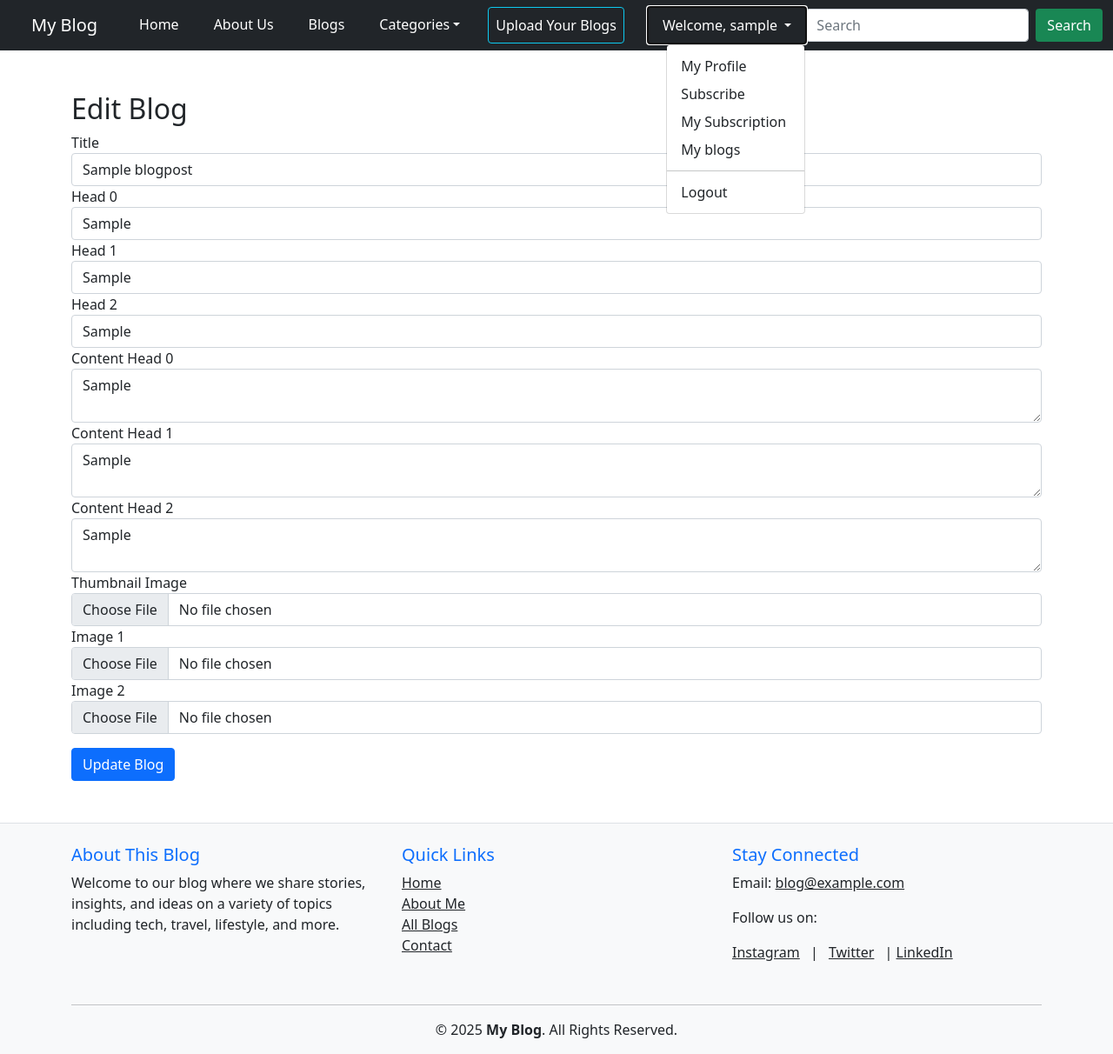
After one commit to manaschawla/blogweb, a Django app: page /blog/1/edit/ in a window 1280 px wide, after a click that opens the changed part. The commit adds this page. Shown: the whole page at 87% size. Run offline with Django 5.2, Linux system fonts and the light colour scheme; a user stored in the database is signed in; tables that the repository leaves empty hold one stand-in row (values such as "Sample post").

```diff
--- a/blogwebsite/blogs/models.py
+++ b/blogwebsite/blogs/models.py
@@ -24,9 +24,12 @@ class Blogpost(models.Model):
     chead1=models.CharField(max_length=5000, default="")
     chead2=models.CharField(max_length=5000, default="")
     pub_date=models.DateField()
+    deleted_at = models.DateTimeField(null=True, blank=True)
     image_thumbnail = models.ImageField(upload_to="blogs/images", blank=True, null=True)
     image1 = models.ImageField(upload_to="blogs/images", blank=True, null=True)
     image2 = models.ImageField(upload_to="blogs/images", blank=True, null=True)
+    edited_by = models.ForeignKey(User, null=True, blank=True, on_delete=models.SET_NULL, related_name="edited_blogs")
+    edited_at = models.DateTimeField(null=True, blank=True)
 
     def total_likes(self):
         return self.likes.count()
@@ -56,9 +59,6 @@ class Custom_user(models.Model):
 
     def __str__(self):
         return f"{self.first_name} {self.last_name} ({self.role})"
-
-from django.db import models
-from django.contrib.auth.models import User
 
 class RequestRole(models.Model):
     ROLE_CHOICES = (
--- a/blogwebsite/blogs/templates/blogs/basic.html
+++ b/blogwebsite/blogs/templates/blogs/basic.html
@@ -46,7 +46,7 @@
 
         <li><a class="dropdown-item" href="{% url 'plans' %}">Subscribe</a></li>
         <li><a class="dropdown-item" href="{% url 'subscriptionview' %}">My Subscription</a></li>
-        <li><a class="dropdown-item" href="{% url 'myblogs' %}">My blogs</a></li>
+        <li><a class="dropdown-item" href="{% url 'my_blogs' %}">My blogs</a></li>
 
         <li><hr class="dropdown-divider"></li>
         <li><form method="POST" action="{% url 'logout' %}">
--- /dev/null
+++ b/blogwebsite/blogs/templates/blogs/edit_blog.html
@@ -0,0 +1,41 @@
+{% extends "blogs/basic.html" %}
+{% block content %}
+<div class="container mt-5">
+    <h2>Edit Blog</h2>
+    <form method="POST" enctype="multipart/form-data">
+        {% csrf_token %}
+
+        <label>Title</label>
+        <input type="text" name="title" value="{{ blog.title }}" class="form-control" required>
+
+        <label>Head 0</label>
+        <input type="text" name="head0" value="{{ blog.head0 }}" class="form-control">
+
+        <label>Head 1</label>
+        <input type="text" name="head1" value="{{ blog.head1 }}" class="form-control">
+
+        <label>Head 2</label>
+        <input type="text" name="head2" value="{{ blog.head2 }}" class="form-control">
+
+        <label>Content Head 0</label>
+        <textarea name="chead0" class="form-control">{{ blog.chead0 }}</textarea>
+
+        <label>Content Head 1</label>
+        <textarea name="chead1" class="form-control">{{ blog.chead1 }}</textarea>
+
+        <label>Content Head 2</label>
+        <textarea name="chead2" class="form-control">{{ blog.chead2 }}</textarea>
+
+        <label>Thumbnail Image</label>
+        <input type="file" name="image_thumbnail" class="form-control">
+
+        <label>Image 1</label>
+        <input type="file" name="image1" class="form-control">
+
+        <label>Image 2</label>
+        <input type="file" name="image2" class="form-control">
+
+        <button type="submit" class="btn btn-primary mt-3">Update Blog</button>
+    </form>
+</div>
+{% endblock %}
--- a/blogwebsite/blogs/urls.py
+++ b/blogwebsite/blogs/urls.py
@@ -32,5 +32,7 @@ path("upload_check", views.upload_check, name = "upload_check"),
 path('send-blogger-request/', views.send_blogger_request, name='send_blogger_request'),
 path('request-pending/', views.request_pending, name='request_pending'),
 path('blog/<int:blog_id>/like/', views.toggle_like, name='toggle_like'),
-path('myblogs', views.my_blogs, name='myblogs'),
+path('my_blogs', views.my_blogs, name='my_blogs'),
+  path('blog/<int:post_id>/delete/', views.delete_blog, name='delete_blog'),
+  path("blog/<int:post_id>/edit/", views.edit_blog, name="edit_blog"),
 ] + static(settings.MEDIA_URL, document_root=settings.MEDIA_ROOT)
--- a/blogwebsite/blogs/views.py
+++ b/blogwebsite/blogs/views.py
@@ -6,7 +6,9 @@ from django.contrib.auth.decorators import login_required
 from django.contrib.auth.models import User
 from django.contrib.auth import login
 from django.core.mail import EmailMessage
+from django.core.mail import EmailMultiAlternatives
 from django.template.loader import render_to_string
+from datetime import datetime
 from .forms import ProfileForm,SubscriptionSelectForm
 from django.shortcuts import redirect
 from django.contrib import messages
@@ -19,6 +21,7 @@ from django.conf import settings
 def register(request):
     if request.method == 'POST':
         username = request.POST['username']
+        email = request.POST['email']
         password = request.POST['password']
         confirm_password = request.POST['confirm_password']
 
@@ -30,12 +33,35 @@ def register(request):
             messages.error(request, "Username already taken.")
             return render(request, 'blogs/register.html')
 
-        user = User.objects.create_user(username=username, password=password)
-        Custom_user.objects.create(user = user)
+        if User.objects.filter(email=email).exists():
+            messages.error(request, "Email already registered.")
+            return render(request, 'blogs/register.html')
+
+        user = User.objects.create_user(username=username, email=email, password=password)
+        custom_user = Custom_user.objects.create(user=user, email=email)
+
         login(request, user)
+
+
+        message = render_to_string('blogs/emails/welcome_email.html', {
+            'custom_user': custom_user,
+            'site_url': 'https://yourwebsite.com'
+        })
+
+        email_message = EmailMessage(
+            subject="Welcome to Our Blog!",
+            body=message,
+            from_email=settings.DEFAULT_FROM_EMAIL,
+            to=[email]
+        )
+        email_message.content_subtype = "html"
+        email_message.send()
+
+        messages.success(request, "Registration successful! A welcome email has been sent.")
         return redirect('/')
 
     return render(request, 'blogs/register.html')
+
 
 @login_required
 def edit_profile(request, user_id):
@@ -80,7 +106,7 @@ def contact(request):
 
 
 def blogs(request):
-    blog_post = Blogpost.objects.all().order_by('-pub_date')
+    blog_post = Blogpost.objects.filter(deleted_at__isnull=True).order_by('-pub_date')
     print(blog_post)
     params = {'allblogs': blog_post}
     return render( request, 'blogs/blogpost.html',params)
@@ -144,10 +170,12 @@ def subscribe(request, plan_id):
         return redirect('pay_method', plan_id=plan.id)
 
 
-def subscription_success(request):
+def subscription_success(request, subscription_id):
+    subscription = get_object_or_404(UserSubscription, id=subscription_id)
     send_invoice_email(request.user, subscription)
     messages.success(request, "Subscription purchased successfully. Invoice sent to your email.")
-    return render(request, 'blogs/success.html')
+    return render(request, 'blogs/success.html', {'subscription': subscription})
+
 
 def subscription_view(request):
     try:
@@ -172,9 +200,14 @@ def pay_method(request,plan_id):
                 status='success',
                 amount=plan.price,
             )
+            subscription = UserSubscription.objects.get(user=request.user)
+            send_invoice_email(request.user, subscription)
             return render(request, 'blogs/success.html', {'plan': plan})
 
+
         elif payment_method in ['bank', 'cards', 'netbanking']:
+            subscription = UserSubscription.objects.get(user=request.user)
+            send_invoice_email(request.user, subscription)
             return redirect('razorpay_payment', plan_id=plan.id)
 
     return render(request, 'blogs/select_pay_method.html', {'plan': plan})
@@ -216,22 +249,22 @@ def payment_success(request, plan_id):
 
 
 def food_category(request):
-    food = Blogpost.objects.filter(category__category_name__iexact='food')
+    food = Blogpost.objects.filter(category__category_name__iexact='food', deleted_at__isnull=True)
     print(food)
     return render(request, "blogs/food_post.html", {'food': food})
 
 def tech_category(request):
-    tech = Blogpost.objects.filter(category__category_name__iexact='tech')
+    tech = Blogpost.objects.filter(category__category_name__iexact='tech', deleted_at__isnull=True)
     print(tech)
     return render(request, "blogs/tech_post.html", {'tech': tech})
 
 def life_category(request):
-    life = Blogpost.objects.filter(category__category_name__iexact='lifestyle')
+    life = Blogpost.objects.filter(category__category_name__iexact='lifestyle', deleted_at__isnull=True)
     print(life)
     return render(request, "blogs/life_post.html", {'life': life})
 
 def travel_category(request):
-    travel = Blogpost.objects.filter(category__category_name__iexact='travel')
+    travel = Blogpost.objects.filter(category__category_name__iexact='travel', deleted_at__isnull=True)
     print(travel)
     return render(request, "blogs/travel_post.html", {'travel': travel})
 
@@ -313,16 +346,29 @@ def send_blogger_request(request):
                 requested_role='Blogger'
             )
 
-            send_mail(
-                subject='New Blogger Access Request',
-                message=f'User {request.user.username} has requested blogger access.',
-                from_email=settings.DEFAULT_FROM_EMAIL,
-                recipient_list=['manaschawla324@gmail.com'],  # Replace with real admin email
-                fail_silently=False,
+            admin_email = 'manaschawla324@gmail.com'
+            subject = "New Blogger Access Request"
+
+            html_content = render_to_string(
+                "blogs/emails/request_role.html",
+                {"user": request.user, "current_year": datetime.now().year}
             )
+
+            email = EmailMessage(
+                subject,
+                html_content,
+                settings.DEFAULT_FROM_EMAIL,
+                [admin_email]
+            )
+            email.content_subtype = "html"
+            email.send(fail_silently=False)  # Forces error if something goes wrong
+
+            return redirect('request_pending')
+
         return redirect('request_pending')
-    else:
-        return redirect('upload_blog')
+    return redirect('upload_blog')
+
+
 
 def request_pending(request):
     return render(request, 'blogs/request_pending.html')
@@ -344,7 +390,49 @@ def send_invoice_email(user, subscription):
     email.content_subtype = "html"
     email.send()
 
+@login_required
+def my_blogs(request):
+    blogs = Blogpost.objects.filter(author = request.user,deleted_at__isnull=True)
+    return render(request, 'blogs/author_blogs.html', {'blogdata': blogs})
 
-def my_blogs(request):
-    blogs = Blogpost.objects.filter(author = request.user)
-    return render(request, 'blogs/author_blogs.html', {'blogdata': blogs})
+@login_required
+def delete_blog(request, post_id):
+    blog = get_object_or_404(Blogpost, post_id=post_id, author=request.user)
+    blog.deleted_at = timezone.now()
+    blog.save(update_fields=['deleted_at'])
+    messages.success(request, f'Your blog "{blog.title}" was deleted successfully.')
+    return redirect('my_blogs')
+
+
+@login_required
+def edit_blog(request, post_id):
+    blog = get_object_or_404(Blogpost, pk=post_id)
+
+    if request.method == "POST":
+
+        blog.title = request.POST.get("title")
+        blog.head0 = request.POST.get("head0")
+        blog.head1 = request.POST.get("head1")
+        blog.head2 = request.POST.get("head2")
+        blog.chead0 = request.POST.get("chead0")
+        blog.chead1 = request.POST.get("chead1")
+        blog.chead2 = request.POST.get("chead2")
+
+
+        if 'image_thumbnail' in request.FILES:
+            blog.image_thumbnail = request.FILES['image_thumbnail']
+        if 'image1' in request.FILES:
+            blog.image1 = request.FILES['image1']
+        if 'image2' in request.FILES:
+            blog.image2 = request.FILES['image2']
+
+
+        blog.edited_by = request.user
+        blog.edited_at = timezone.now()
+
+        blog.save()
+
+        messages.success(request, "Blog updated successfully.")
+        return redirect("my_blogs")
+
+    return render(request, "blogs/edit_blog.html", {"blog": blog})
```
Also changed, not shown: blogwebsite/blogs/admin.py (+30 -13 lines), blogwebsite/blogs/templates/blogs/author_blogs.html (+13 -0 lines), blogwebsite/blogs/templates/blogs/emails/invoice_email.html (+26 -14 lines), blogwebsite/blogs/templates/blogs/emails/request_approved.html (added, +108 -0 lines), blogwebsite/blogs/templates/blogs/emails/request_role.html (added, +96 -0 lines), blogwebsite/blogs/templates/blogs/emails/welcome_email.html (added, +48 -0 lines), blogwebsite/blogs/templates/blogs/register.html (+11 -1 lines), blogwebsite/blogs/migrations/0015_blogpost_deleted_at.py (added), blogwebsite/blogs/migrations/0016_blogpost_edited_at_blogpost_edited_by.py (added).
